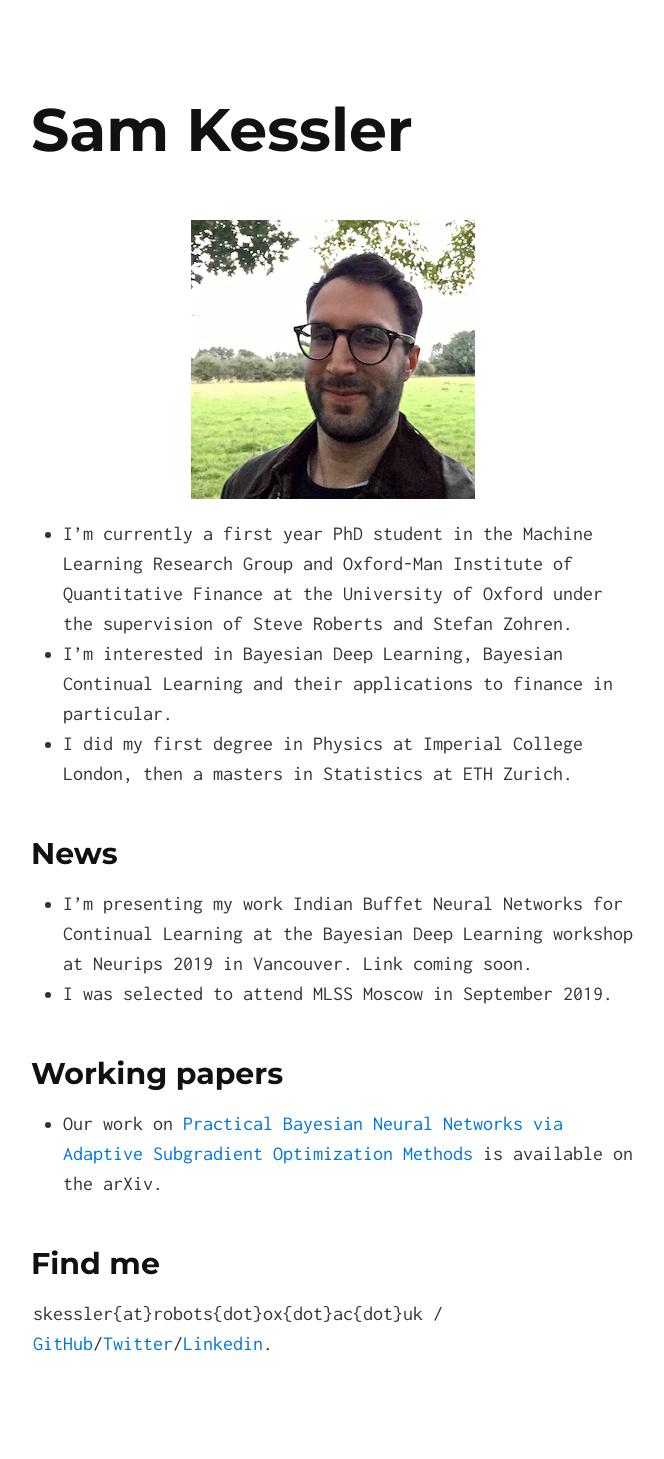
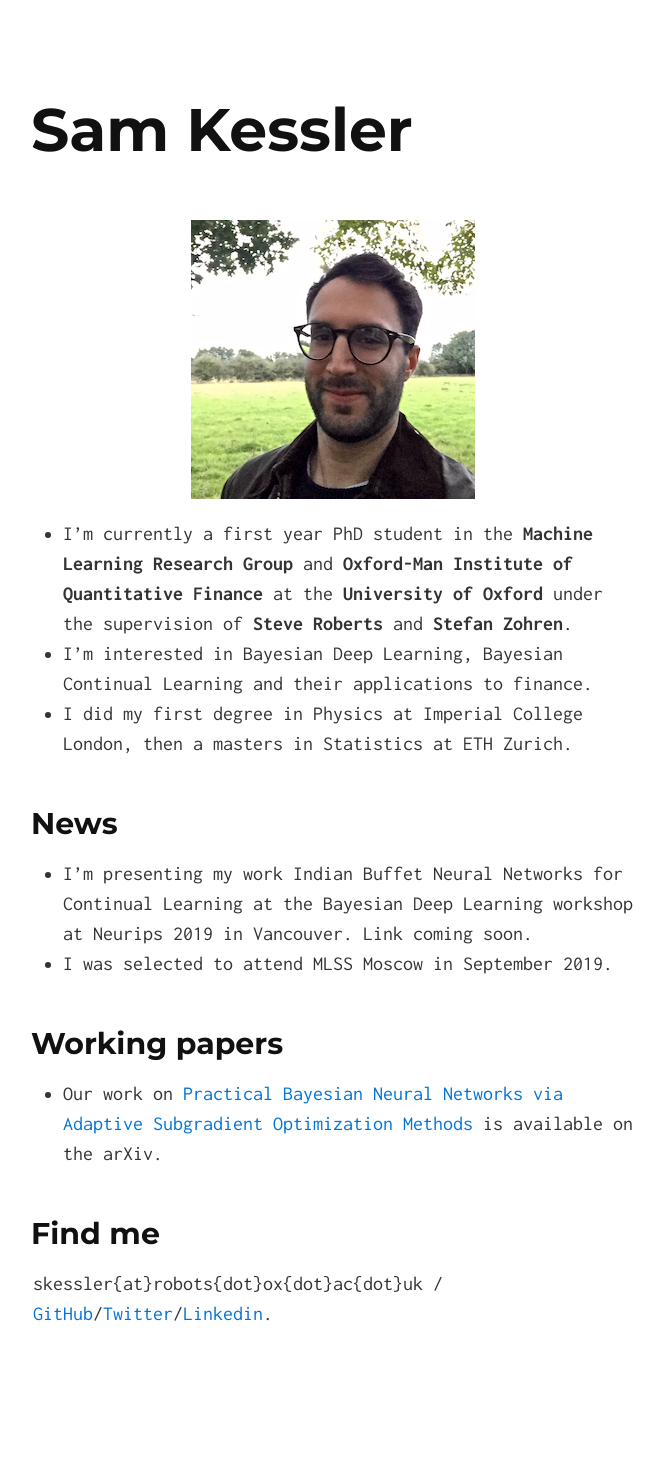
Before and after one commit to skezle/skezle.github.io, a Jekyll site: the page built from index.md, in a window 1280 px wide. Shown: the whole page, without its empty margins (307-971 px from the left). Built offline with Jekyll 4.4.1, drawn with Linux system fonts in a browser that asks for light colours; after the commit the page ends 1429 px from its top, so only the background shows below that.

Commit message:
Update index.md

```diff
--- a/index.md
+++ b/index.md
@@ -4,11 +4,11 @@ layout: default
 
 ![Sam Kessler](https://raw.github.com/skezle/skezle.github.io/master/_assets/me.png "me")
 
-* I'm currently a first year PhD student in the Machine Learning Research Group and
-Oxford-Man Institute of Quantitative Finance at the University of Oxford under the supervision of Steve Roberts
- and Stefan Zohren.
+* I'm currently a first year PhD student in the **Machine Learning Research Group** and
+**Oxford-Man Institute of Quantitative Finance** at the **University of Oxford** under
+ the supervision of **Steve Roberts** and **Stefan Zohren**.
 * I'm interested in Bayesian Deep Learning, Bayesian Continual Learning and their
-applications to finance in particular.
+applications to finance.
 * I did my first degree in Physics at Imperial College London, then a masters in
 Statistics at ETH Zurich.
 
```
